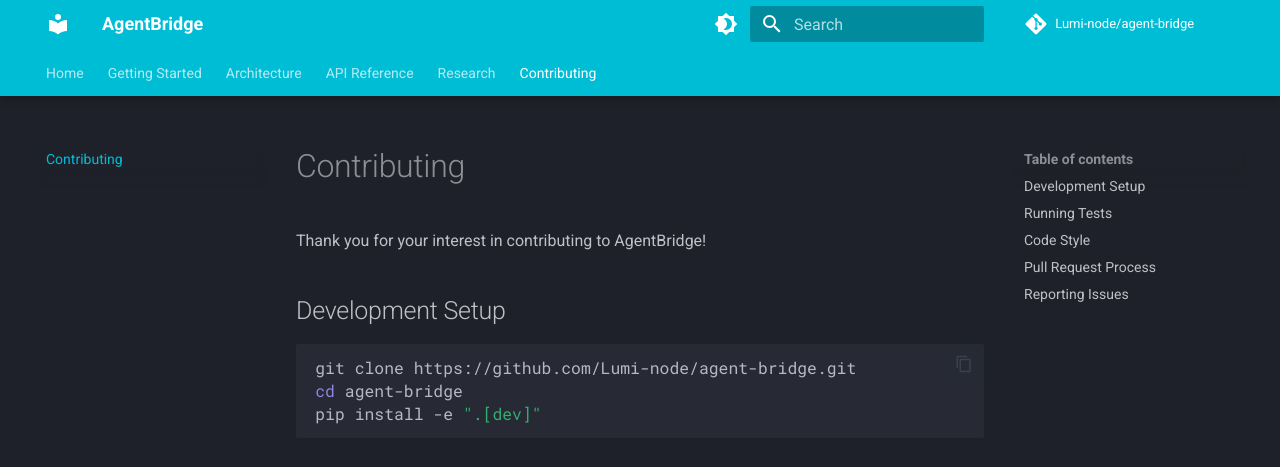
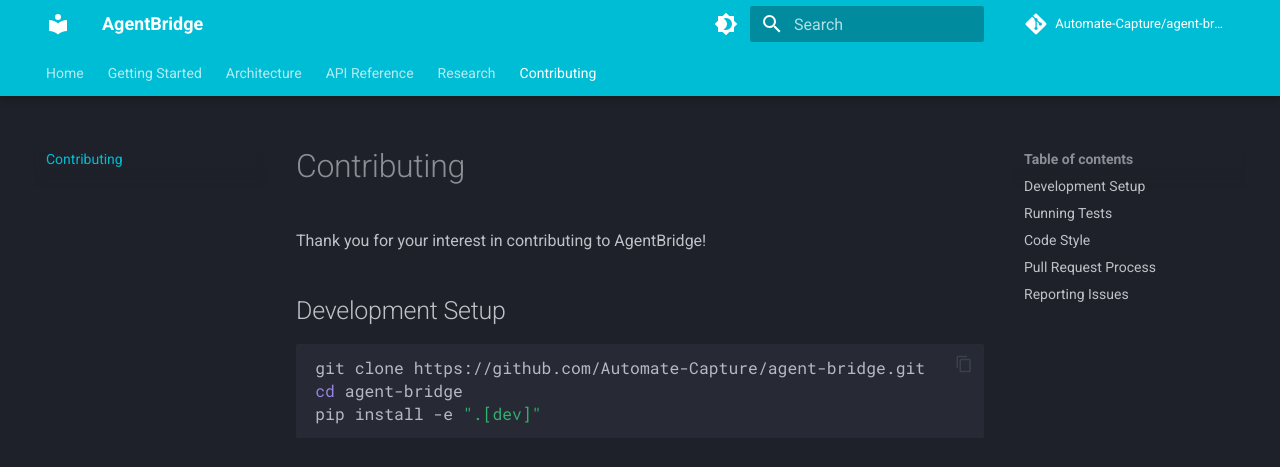
Before and after one commit to Automate-Capture/agent-bridge, an MkDocs documentation site: the page built from docs/contributing.md, in a window 1280 px wide and 900 px high. Shown: the top 467 px of the window. Built offline with MkDocs 1.6.1 and Material for MkDocs 9.7.7, drawn with Linux system fonts in a browser that asks for light colours; comment, search, counter and statistics services are not loaded.

Commit message:
Update research repository and documentation URLs for Automate Capture

````diff
--- a/docs/contributing.md
+++ b/docs/contributing.md
@@ -5,7 +5,7 @@
 ## Development Setup
 
 ```bash
-git clone https://github.com/Lumi-node/agent-bridge.git
+git clone https://github.com/Automate-Capture/agent-bridge.git
 cd agent-bridge
 pip install -e ".[dev]"
 ```
--- a/mkdocs.yml
+++ b/mkdocs.yml
@@ -1,10 +1,10 @@
 site_name: AgentBridge
-site_url: https://lumi-node.github.io/agent-bridge/
+site_url: https://automate-capture.github.io/agent-bridge/
 site_description: "Autonomous gateway for dynamic protocol adaptation and semantic routing between AI agents."
 site_author: Andrew Young
-repo_url: https://github.com/Lumi-node/agent-bridge
-repo_name: Lumi-node/agent-bridge
-edit_uri: edit/main/docs/
+repo_url: https://github.com/Automate-Capture/agent-bridge
+repo_name: Automate-Capture/agent-bridge
+edit_uri: edit/master/docs/
 
 theme:
   name: material
@@ -62,7 +62,7 @@
 extra:
   social:
     - icon: fontawesome/brands/github
-      link: https://github.com/Lumi-node/agent-bridge
+      link: https://github.com/Automate-Capture/agent-bridge
   generator: false
 
 extra_css:
````
Also changed, not shown: CONTRIBUTING.md (+1 -1 lines), README.md (+4 -4 lines), SECURITY.md (+1 -1 lines), docs/getting-started/installation.md (+1 -1 lines), pyproject.toml (+4 -4 lines).
